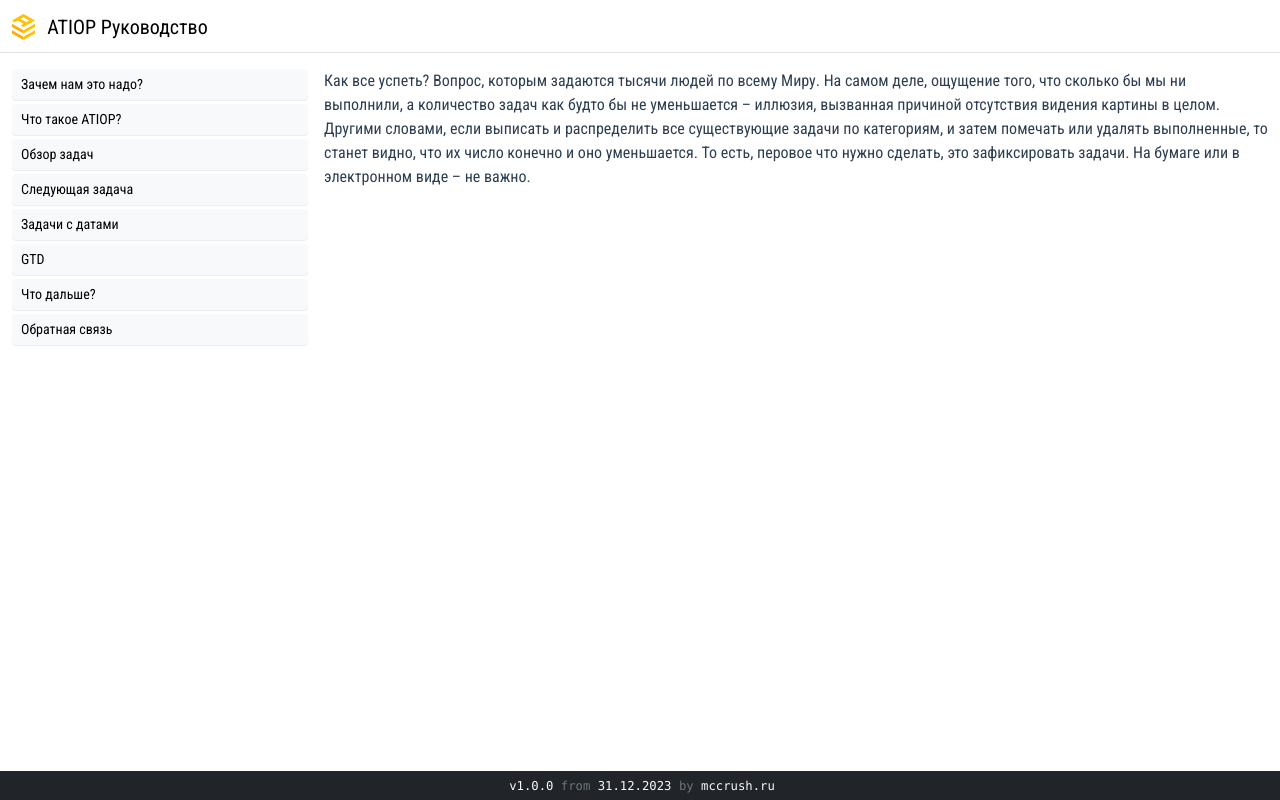
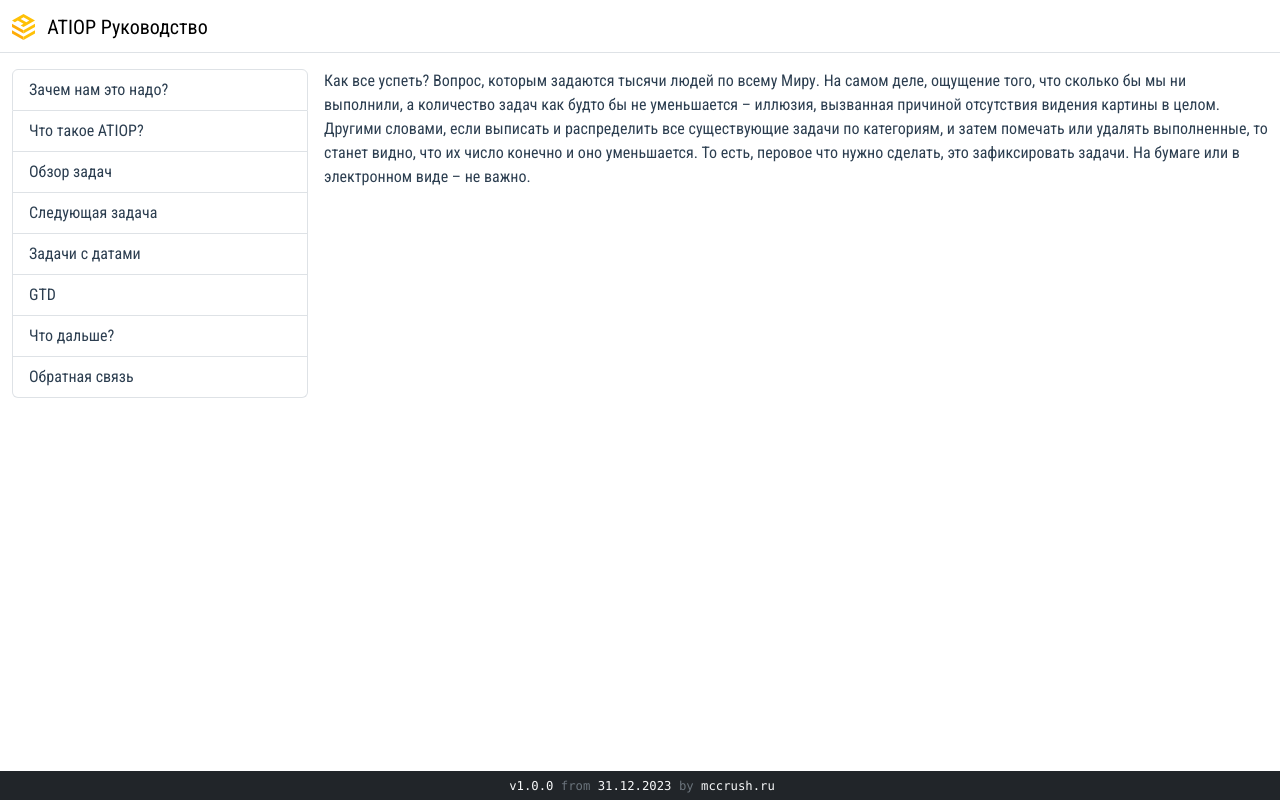
Before and after one commit to mccrush/atiop_doc, a Vue app: page / in a window 1280 px wide. Built offline with nearby package versions, Linux system fonts and the light colour scheme.

Commit message:
Settings view menu items

```diff
--- a/src/components/interface/NavigationMenu.vue
+++ b/src/components/interface/NavigationMenu.vue
@@ -1,11 +1,13 @@
 <template>
-  <ul class="list-unstyled ps-0">
-    <li v-for="item in menuItems" :key="item.position" class="mb-1">
-      <button
-        class="btn btn-sm btn-light btn-toggle d-inline-flex align-items-center w-100"
-      >
-        {{ item.title }}
-      </button>
+  <ul class="list-unstyled list-group ps-0">
+    <li
+      v-for="item in menuItems"
+      :key="item.position"
+      class="list-group-item list-group-item-action cursor-pointer"
+      data-bs-dismiss="offcanvas"
+      data-bs-target="#offcanvasExample"
+    >
+      {{ item.title }}
     </li>
   </ul>
 </template>
--- a/src/components/interface/TheSidebar.vue
+++ b/src/components/interface/TheSidebar.vue
@@ -1,6 +1,7 @@
 <template>
   <div
     class="offcanvas offcanvas-start"
+    data-bs-theme="dark"
     tabindex="-1"
     id="offcanvasExample"
     aria-labelledby="offcanvasExampleLabel"
```
